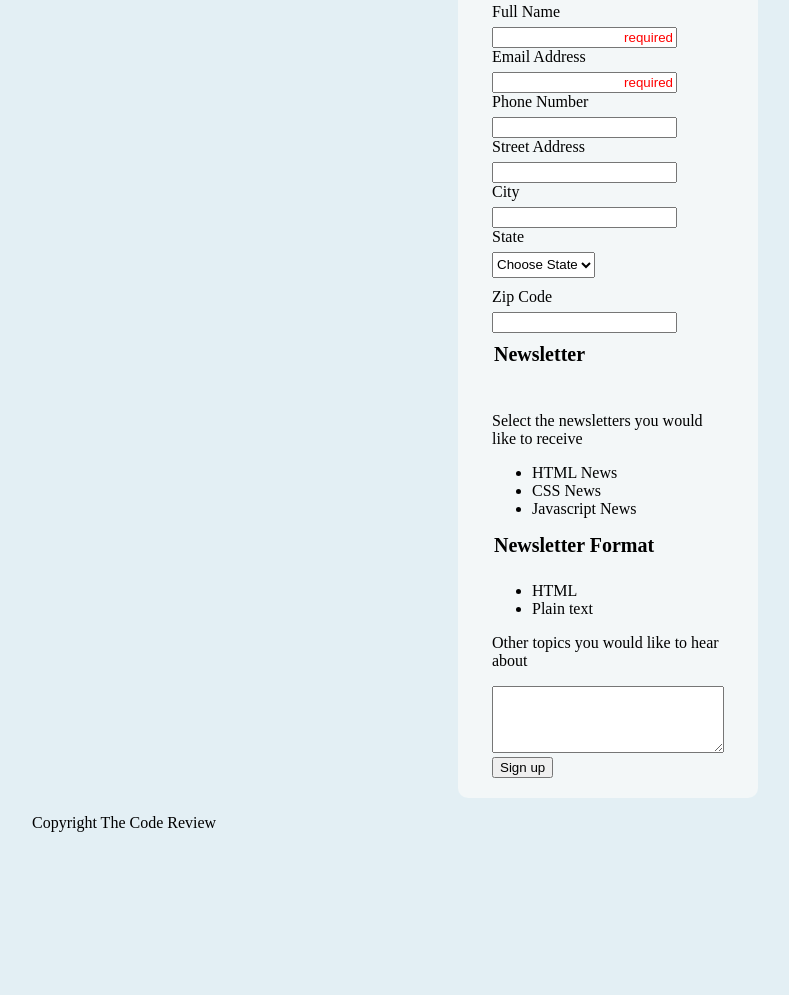
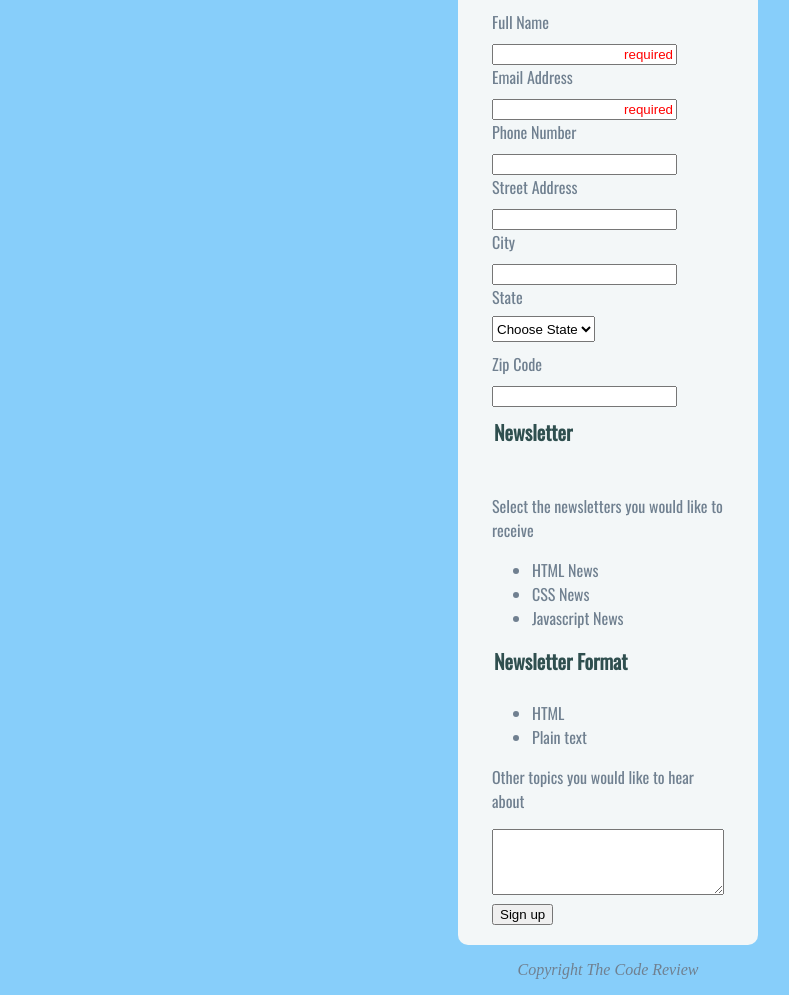
Before and after one commit to lucatardi/treehouse-project-3-, a plain HTML site: page index.html in a window 1280 px wide. Shown: the part 323-1318 px from the top of the page, without its empty margins (32-821 px from the left). Before the commit the page ends 1171 px from the top, so only its background shows below. Drawn offline with nearby package versions, Linux system fonts and the light colour scheme; a web font is replaced by a local one.

Commit message:
styling and adding fonts

```diff
--- a/css/main.css
+++ b/css/main.css
@@ -4,7 +4,7 @@
 }
 
 :root{
-  background-color: #e3eff4;
+  background-color: lightskyblue;
 }
 body {
   width:90%;
@@ -28,6 +28,7 @@ h2 {
   font-size: 1.75em;
 }
 legend {
+  color: darkslategrey;
   text-align: left;
   font-weight: bold;
   font-size: 20px;
@@ -45,6 +46,8 @@ fieldset {
 }
 
 form {
+  font-family: "Oswald",sans-serif;
+  color: slategrey;
   max-width: 300px;
   margin: 10px auto;
   padding: 10px 20px;
@@ -96,6 +99,11 @@ textarea {
   height: 5em;
   width:100%;
 }
+footer {
+  text-align: center;
+  color: slategrey;
+  font-style: italic;
+}
 
 /*media query*/
 @media(min-width 768px){
@@ -118,5 +126,3 @@ input {
 
 
 }
-
-/*flexbox properties*/
```
